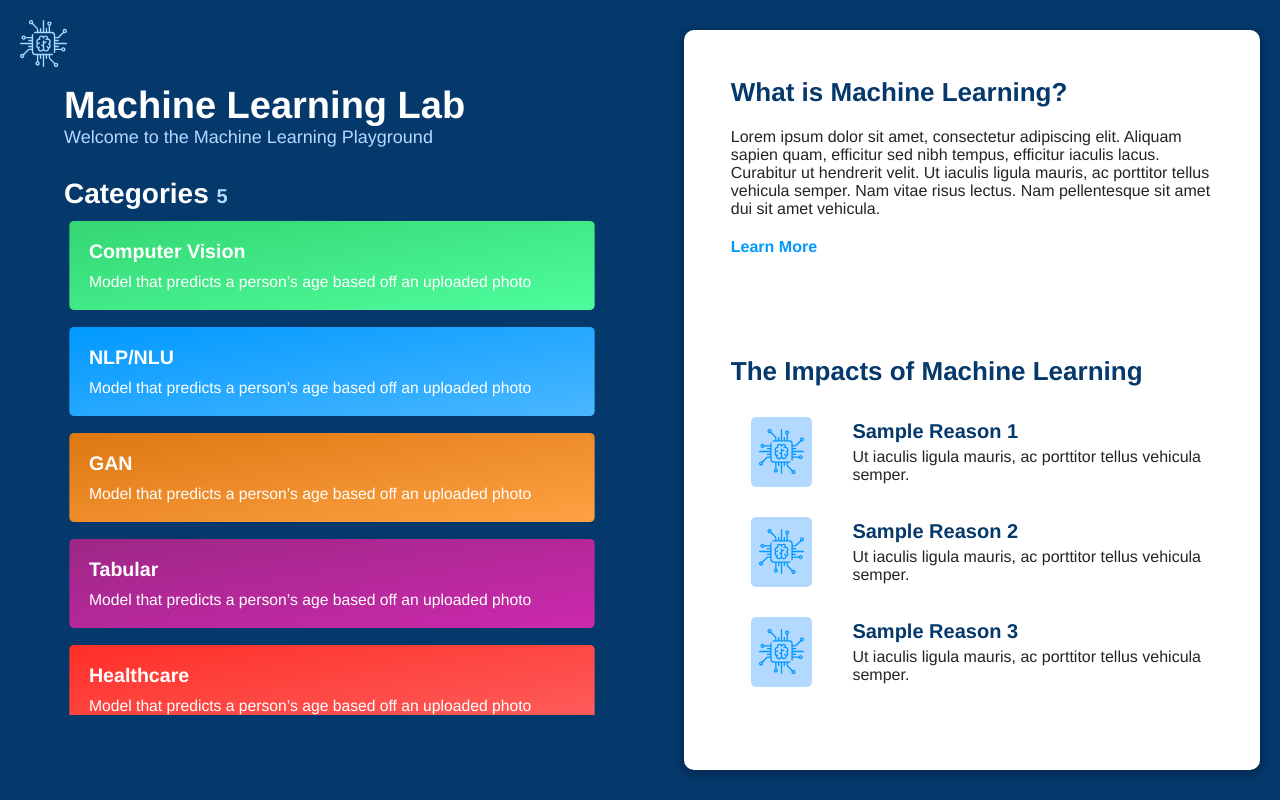
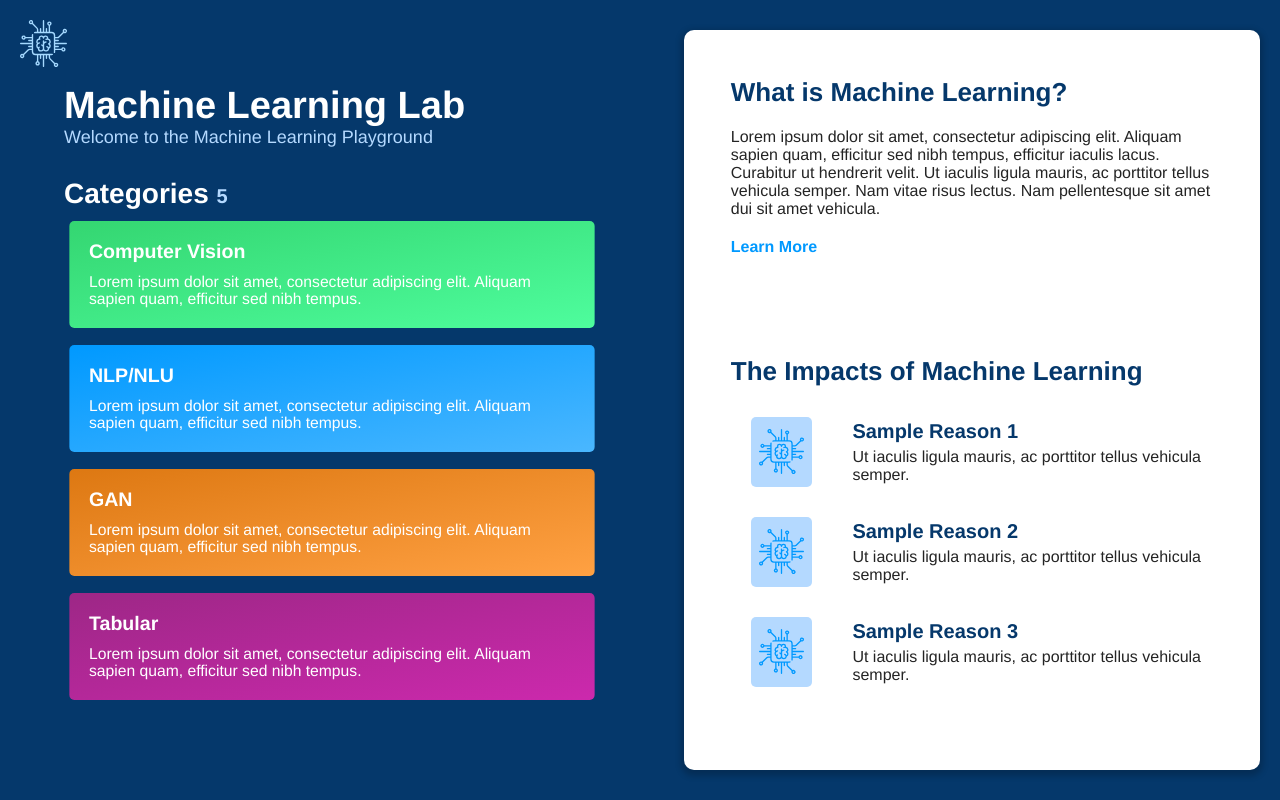
Before and after one commit to philipwisner/machine-learning-lab, a Vue app: page /#/ in a window 1280 px wide. Built offline with nearby package versions, Linux system fonts and the light colour scheme.

Commit message:
changed description

```diff
--- a/src/data.js
+++ b/src/data.js
@@ -3,35 +3,40 @@ const appData = {};
 appData.categories = [
   {
     name: "Computer Vision",
-    description: "Model that predicts a person’s age based off an uploaded photo",
+    description:
+      "Lorem ipsum dolor sit amet, consectetur adipiscing elit. Aliquam sapien quam, efficitur sed nibh tempus.",
     link: "/vision",
     logo: "Eye",
     class: "vision"
   },
   {
     name: "NLP/NLU",
-    description: "Model that predicts a person’s age based off an uploaded photo",
+    description:
+      "Lorem ipsum dolor sit amet, consectetur adipiscing elit. Aliquam sapien quam, efficitur sed nibh tempus.",
     link: "/nlp",
     logo: "Graph",
     class: "nlp"
   },
   {
     name: "GAN",
-    description: "Model that predicts a person’s age based off an uploaded photo",
+    description:
+      "Lorem ipsum dolor sit amet, consectetur adipiscing elit. Aliquam sapien quam, efficitur sed nibh tempus.",
     link: "/gan",
     logo: "Person",
     class: "gan"
   },
   {
     name: "Tabular",
-    description: "Model that predicts a person’s age based off an uploaded photo",
+    description:
+      "Lorem ipsum dolor sit amet, consectetur adipiscing elit. Aliquam sapien quam, efficitur sed nibh tempus.",
     link: "/tabular",
     logo: "Thumb",
     class: "tabular"
   },
   {
     name: "Healthcare",
-    description: "Model that predicts a person’s age based off an uploaded photo",
+    description:
+      "Lorem ipsum dolor sit amet, consectetur adipiscing elit. Aliquam sapien quam, efficitur sed nibh tempus.",
     link: "/healthcare",
     logo: "Thumb",
     class: "healthcare"
```
